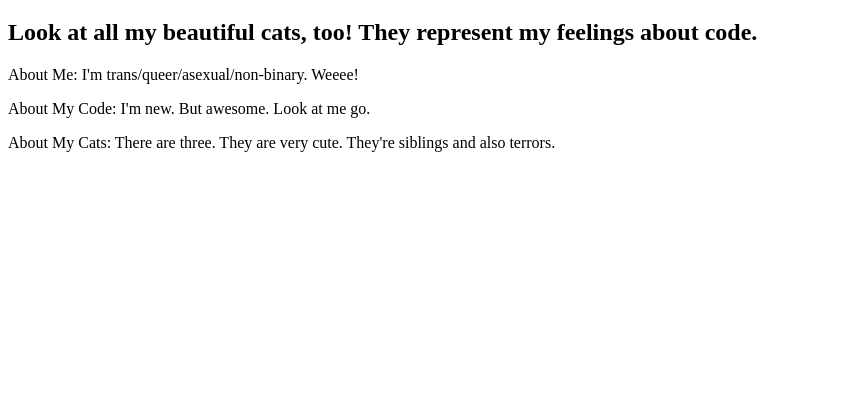
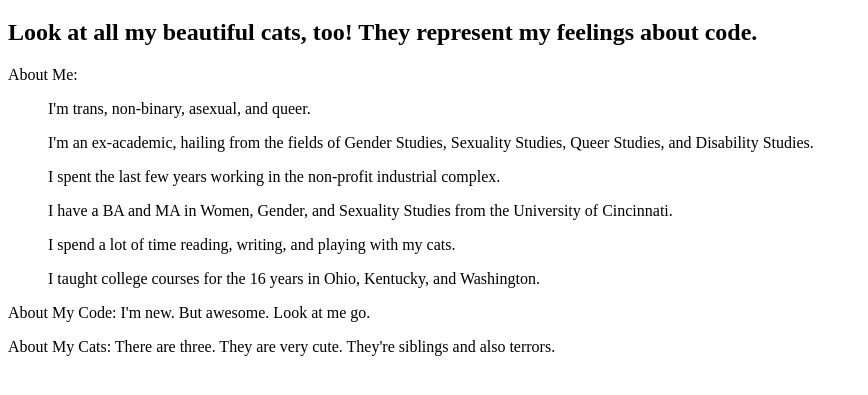
Before and after one commit to KaiKohlsdorf/kai-portfolio, a plain HTML site: page index.html in a window 1280 px wide. Shown: the part 61-456 px from the top of the page, without its empty margins (0-868 px from the left). Drawn offline with Linux system fonts and the light colour scheme.

Commit message:
Add about me section and unordered list.

```diff
--- a/index.html
+++ b/index.html
@@ -9,7 +9,14 @@
   <h2>Look at all my beautiful cats, too! They represent my feelings about code.</h2>
 
   <div class="unimportant">
-    <p>About Me: I'm trans/queer/asexual/non-binary. Weeee! </p>
+    <p>About Me:
+      <ul>I'm trans, non-binary, asexual, and queer.</ul>
+      <ul>I'm an ex-academic, hailing from the fields of Gender Studies, Sexuality Studies, Queer Studies, and Disability Studies.</ul>
+      <ul>I spent the last few years working in the non-profit industrial complex.</ul>
+      <ul>I have a BA and MA in Women, Gender, and Sexuality Studies from the University of Cincinnati.</ul>
+      <ul>I spend a lot of time reading, writing, and playing with my cats.</ul>
+      <ul>I taught college courses for the 16 years in Ohio, Kentucky, and Washington.</ul>
+    </dp>
   </div>
 
   <div class="important">
```
